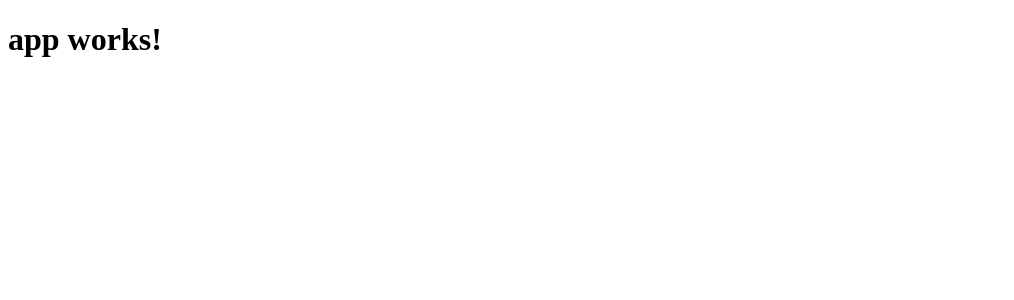
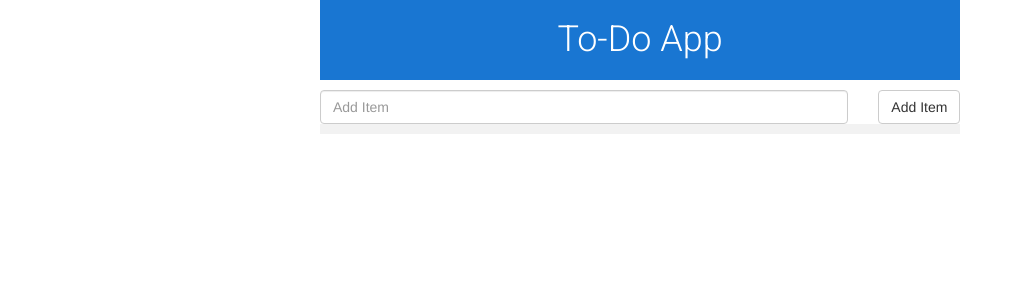
Before and after one commit to niteenautade/Mean_ToDo, an Angular app: page / in a window 1280 px wide. Shown: the top 300 px of the page, without its empty margins (0-1014 px from the left). Built offline with nearby package versions, Linux system fonts and the light colour scheme.

Commit message:
basic html for app

```diff
--- a/src/app/app.component.css
+++ b/src/app/app.component.css
@@ -0,0 +1,29 @@
+@import url('https://fonts.googleapis.com/css?family=Roboto:300');
+.main{
+    width: 50%;
+    margin:0 auto;
+}
+li{
+    font-size : 1.5em;
+    padding:5px 0px 5px 0px;
+}
+li:nth-child(odd){
+    background-color : #F2F2F2;
+}
+li:nth-child(even){
+    background-color : #FCFCFC;
+}
+ul{
+    padding:0;
+    list-style: none;
+}
+.spanrightmargin{
+    margin-right: 50px;
+}
+.title{
+    margin-top:0;
+    background-color: #1976D2;
+    padding : 20px 0px 20px 0px;
+    color : white;
+    font-family: 'Roboto', sans-serif;
+}
--- a/src/app/app.component.html
+++ b/src/app/app.component.html
@@ -1,3 +1,23 @@
-<h1>
-  {{title}}
-</h1>
+<link rel="stylesheet" href="https://maxcdn.bootstrapcdn.com/bootstrap/3.3.7/css/bootstrap.min.css">
+<div class="main">
+  <div class="text-center">
+    <h1 class="title">To-Do App</h1>
+    <div class="row">
+      <div class="col-md-10">
+        <input type="text" name="addItem" placeholder="Add Item" class="form-control">
+      </div>
+      <div class="col-md-2">
+        <button class="btn btn-default">Add Item</button>
+      </div>
+    </div>
+
+
+    <div>
+      <ul>
+        <li>
+
+        </li>
+      </ul>
+    </div>
+  </div>
+</div>
--- a/src/index.html
+++ b/src/index.html
@@ -3,7 +3,8 @@
 <head>
   <meta charset="utf-8">
   <title>To Do</title>
-  <base href="/app/">
+  <!--<base href="/app/">-->
+  <base href="/">
 
   <meta name="viewport" content="width=device-width, initial-scale=1">
   <link rel="icon" type="image/x-icon" href="favicon.ico">
```
Also changed, not shown: src/app/dist/index.html, src/app/dist/main.bundle.js, 2 other files (tests, documents, lock files or other folders).
